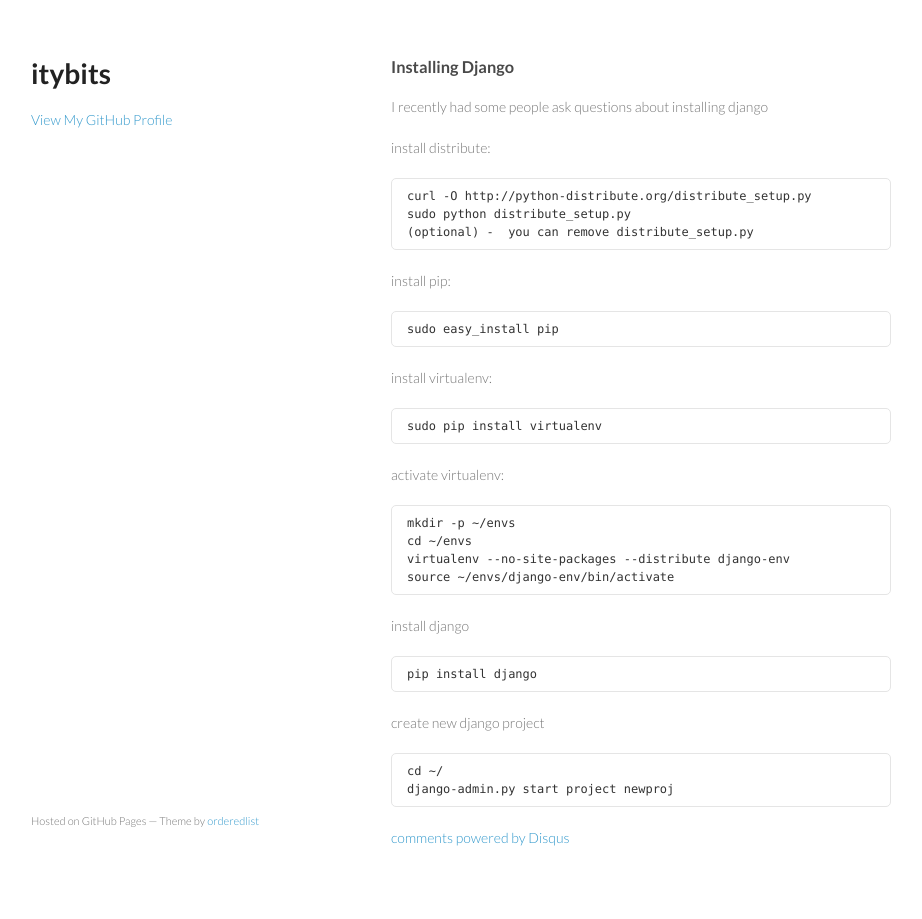
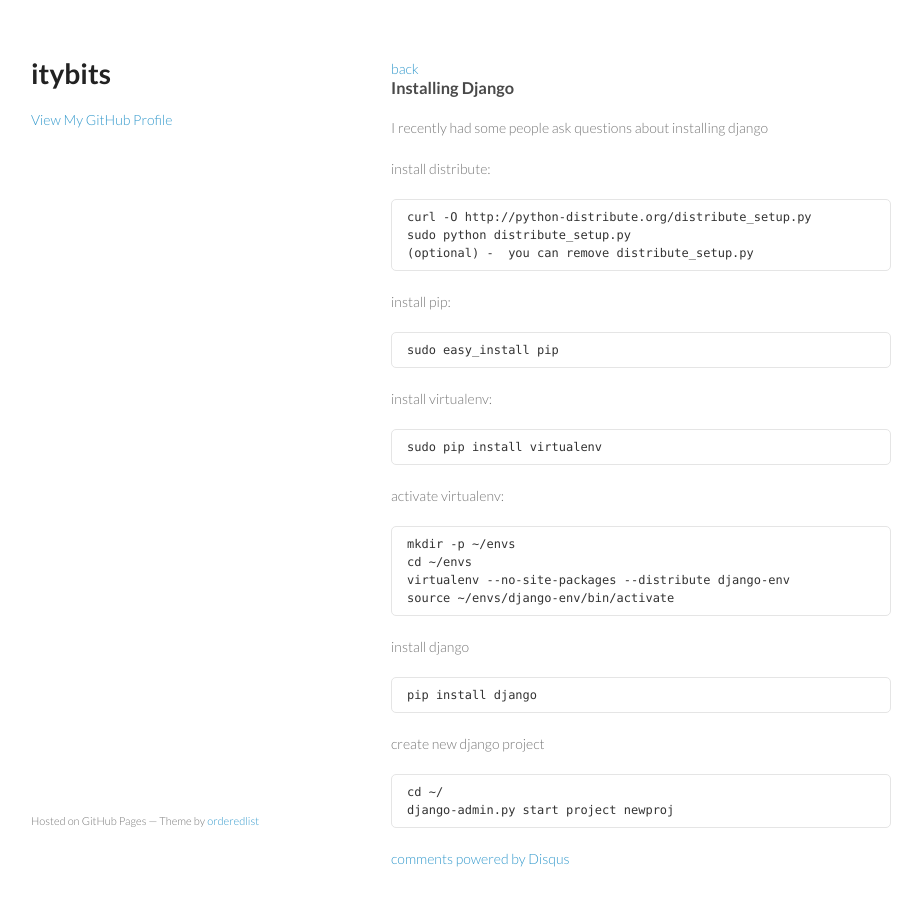
Before and after one commit to binarydud/binarydud.github.io, a Jekyll site: the page built from _posts/2012-06-13-installing-django.md, in a window 1280 px wide. Shown: the whole page, without its empty margins (179-1101 px from the left). Built offline with Jekyll 4.4.1, drawn with Linux system fonts in a browser that asks for light colours; comment, search, counter and statistics services are not loaded.

Commit message:
adding back link

```diff
--- a/_layouts/post.html
+++ b/_layouts/post.html
@@ -1,6 +1,7 @@
 ---
 layout: base
 ---
+<a href="javascript:window.history.back()">back</a>
 <h3>
     <a name="{{page.slug}}" class="anchor" href="{{post.url}}"><span class="octicon octicon-link"></span></a>{{page.title}}</h3>
 {{content}}
```
